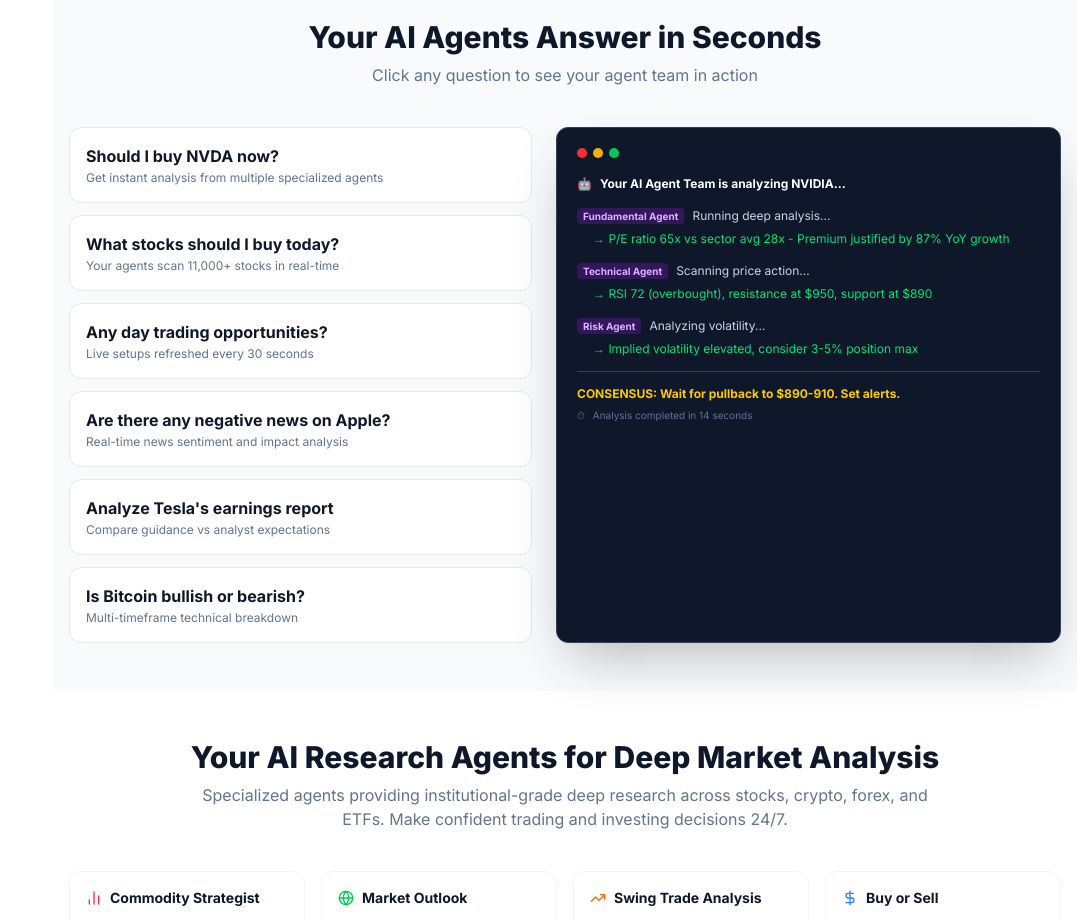
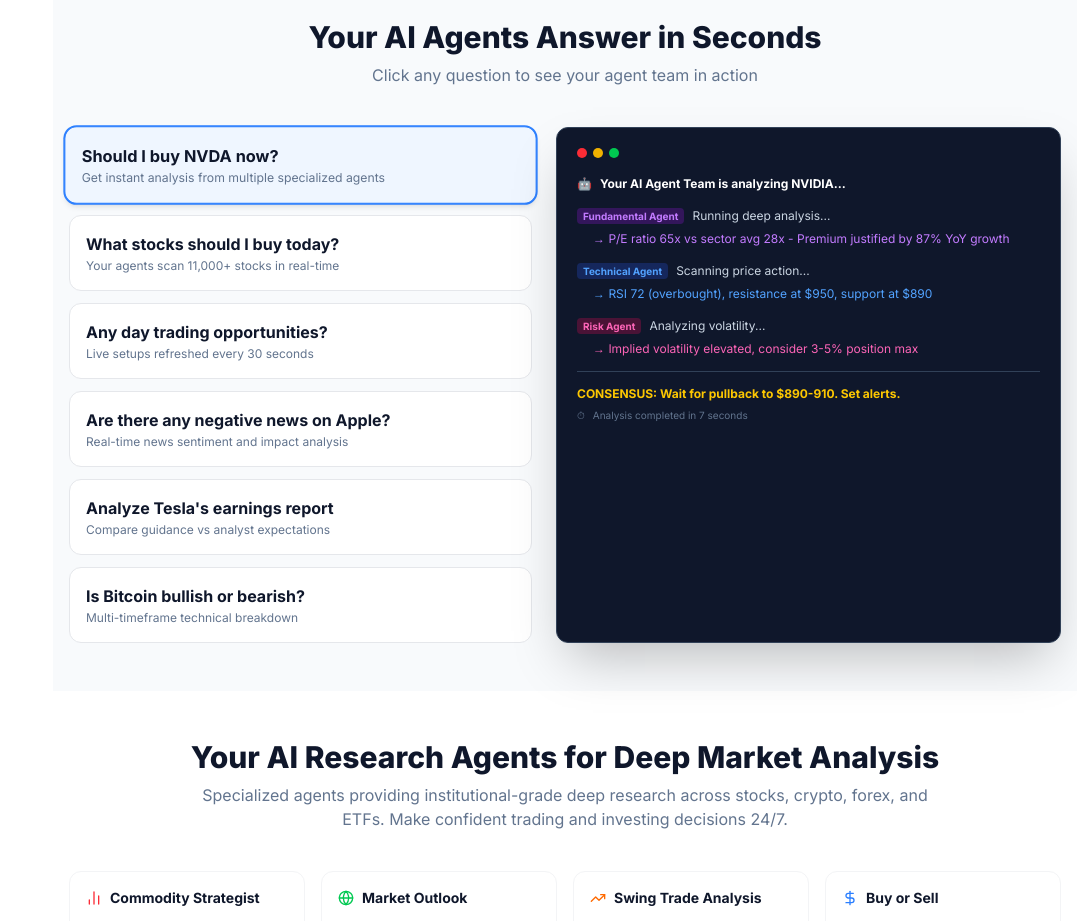
Before and after one commit to Paichanwut/aslan, a Next.js app: page / in a window 1280 px wide. Shown: the part 1900-2821 px from the top of the page, without its empty margins (203-1280 px from the left). Built offline with nearby package versions, Linux system fonts and the light colour scheme.

Commit message:
feat: implement dynamic agent demo section interactive console

```diff
--- a/src/components/landing/AgentDemoSection.tsx
+++ b/src/components/landing/AgentDemoSection.tsx
@@ -1,6 +1,11 @@
+import { useState } from "react";
 import { AGENT_DEMO_QUESTIONS } from "@/data/mockData";
 
 export function AgentDemoSection() {
+  const [activeIndex, setActiveIndex] = useState(0);
+  const activeQuestion = AGENT_DEMO_QUESTIONS[activeIndex];
+  const response = activeQuestion.response || AGENT_DEMO_QUESTIONS[0].response;
+
   return (
     <section className="py-12 px-4 bg-slate-50">
       <div className="max-w-6xl mx-auto">
@@ -19,15 +24,16 @@
             {AGENT_DEMO_QUESTIONS.map((q, i) => (
               <QuestionCard
                 key={i}
-                active={q.active}
+                active={i === activeIndex}
                 text={q.text}
                 subtext={q.subtext}
+                onClick={() => setActiveIndex(i)}
               />
             ))}
           </div>
 
           {/* Right: Terminal / Analysis View */}
-          <div className="flex-1 bg-slate-900 rounded-xl p-5 shadow-2xl border border-slate-700 font-mono text-xs leading-relaxed overflow-hidden relative">
+          <div className="flex-1 bg-slate-900 rounded-xl p-5 shadow-2xl border border-slate-700 font-mono text-xs leading-relaxed overflow-hidden relative min-h-[400px]">
             {/* Window Controls */}
             <div className="flex gap-1.5 mb-4">
               <div className="w-2.5 h-2.5 rounded-full bg-red-500"></div>
@@ -35,55 +41,47 @@
               <div className="w-2.5 h-2.5 rounded-full bg-green-500"></div>
             </div>
 
-            <div className="space-y-3 text-slate-300">
+            <div
+              key={activeIndex}
+              className="space-y-3 text-slate-300 animate-in fade-in slide-in-from-right-4 duration-500"
+            >
               <div className="flex items-center gap-2">
                 <span>🤖</span>
-                <span className="text-white font-bold">
-                  Your AI Agent Team is analyzing NVIDIA...
-                </span>
+                <span className="text-white font-bold">{response.title}</span>
               </div>
 
-              {/* Step 1 */}
-              <div>
-                <span className="bg-purple-900/50 text-purple-300 px-1.5 py-0.5 rounded text-[10px] font-bold mr-2">
-                  Fundamental Agent
-                </span>
-                <span>Running deep analysis...</span>
-                <div className="pl-4 mt-1 text-green-400">
-                  → P/E ratio 65x vs sector avg 28x - Premium justified by 87%
-                  YoY growth
+              {response.agents.map((agent: any, index: number) => (
+                <div
+                  key={index}
+                  className="animate-in fade-in slide-in-from-bottom-2 duration-500"
+                  style={{
+                    animationDelay: `${index * 150}ms`,
+                    fillMode: "backwards",
+                  }}
+                >
+                  <span
+                    className={`${agent.bg} ${agent.color} px-1.5 py-0.5 rounded text-[10px] font-bold mr-2`}
+                  >
+                    {agent.name}
+                  </span>
+                  <span>{agent.status}</span>
+                  <div className={`pl-4 mt-1 ${agent.color}`}>
+                    → {agent.output}
+                  </div>
                 </div>
-              </div>
-
-              {/* Step 2 */}
-              <div>
-                <span className="bg-purple-900/50 text-purple-300 px-1.5 py-0.5 rounded text-[10px] font-bold mr-2">
-                  Technical Agent
-                </span>
-                <span>Scanning price action...</span>
-                <div className="pl-4 mt-1 text-green-400">
-                  → RSI 72 (overbought), resistance at $950, support at $890
-                </div>
-              </div>
-
-              {/* Step 3 */}
-              <div>
-                <span className="bg-purple-900/50 text-purple-300 px-1.5 py-0.5 rounded text-[10px] font-bold mr-2">
-                  Risk Agent
-                </span>
-                <span>Analyzing volatility...</span>
-                <div className="pl-4 mt-1 text-green-400">
-                  → Implied volatility elevated, consider 3-5% position max
-                </div>
-              </div>
+              ))}
 
               {/* Consensus */}
-              <div className="pt-3 border-t border-slate-700 mt-3">
+              <div
+                className="pt-3 border-t border-slate-700 mt-3 animate-in fade-in slide-in-from-bottom-2 duration-700"
+                style={{ animationDelay: "600ms", fillMode: "backwards" }}
+              >
                 <div className="text-yellow-400 font-bold mb-1">
-                  CONSENSUS: Wait for pullback to $890-910. Set alerts.
+                  CONSENSUS: {response.consensus}
                 </div>
                 <div className="flex items-center gap-2 text-slate-500 text-[10px]">
-                  <span>⏱</span> Analysis completed in 14 seconds
+                  <span>⏱</span> Analysis completed in{" "}
+                  {(Math.random() * 20 + 5).toFixed(0)} seconds
                 </div>
               </div>
             </div>
@@ -101,14 +99,21 @@
   text,
   subtext,
   active,
+  onClick,
 }: {
   text: string;
   subtext: string;
   active?: boolean;
+  onClick: () => void;
 }) {
   return (
     <div
-      className={`p-4 rounded-xl border transition-all cursor-pointer ${active ? "bg-blue-50 border-blue-500 ring-1 ring-blue-500 shadow-md" : "bg-white border-gray-200 hover:border-blue-300 hover:shadow-sm"}`}
+      onClick={onClick}
+      className={`p-4 rounded-xl border transition-all cursor-pointer ${
+        active
+          ? "bg-blue-50 border-blue-500 ring-1 ring-blue-500 shadow-md transform scale-[1.02]"
+          : "bg-white border-gray-200 hover:border-blue-300 hover:shadow-sm hover:translate-x-1"
+      }`}
     >
       <h4 className="text-base font-bold text-slate-900 mb-0.5">{text}</h4>
       <p className="text-slate-500 text-xs">{subtext}</p>
--- a/src/data/mockData.ts
+++ b/src/data/mockData.ts
@@ -213,27 +213,153 @@
   {
     text: "Should I buy NVDA now?",
     subtext: "Get instant analysis from multiple specialized agents",
-    // active: true,
+    response: {
+      title: "Your AI Agent Team is analyzing NVIDIA...",
+      agents: [
+        {
+          name: "Fundamental Agent",
+          status: "Running deep analysis...",
+          output: "P/E ratio 65x vs sector avg 28x - Premium justified by 87% YoY growth",
+          color: "text-purple-400",
+          bg: "bg-purple-900/50",
+        },
+        {
+          name: "Technical Agent",
+          status: "Scanning price action...",
+          output: "RSI 72 (overbought), resistance at $950, support at $890",
+          color: "text-blue-400",
+          bg: "bg-blue-900/50",
+        },
+        {
+          name: "Risk Agent",
+          status: "Analyzing volatility...",
+          output: "Implied volatility elevated, consider 3-5% position max",
+          color: "text-pink-400",
+          bg: "bg-pink-900/50",
+        },
+      ],
+      consensus: "Wait for pullback to $890-910. Set alerts.",
+    },
   },
   {
     text: "What stocks should I buy today?",
     subtext: "Your agents scan 11,000+ stocks in real-time",
+    response: {
+      title: "Scanning 11,000+ assets for high-probability setups...",
+      agents: [
+        {
+          name: "Trend Scanner",
+          status: "Filtering market...",
+          output: "Identified 3 stocks breaking out on 3x average volume",
+          color: "text-green-400",
+          bg: "bg-green-900/50",
+        },
+        {
+          name: "Macro Agent",
+          status: "Checking conditions...",
+          output: "Sector rotation into Industrials and Tech detected",
+          color: "text-orange-400",
+          bg: "bg-orange-900/50",
+        },
+      ],
+      consensus: "Top Picks: AMD (Breakout), PLTR (Volume), UBER (Trend).",
+    },
   },
   {
     text: "Any day trading opportunities?",
     subtext: "Live setups refreshed every 30 seconds",
+    response: {
+      title: "Hunting for intraday volatility...",
+      agents: [
+        {
+          name: "Momentum Bot",
+          status: "Tracking velocity...",
+          output: "$TSLA surging +2% in last 15 mins, crossing VWAP",
+          color: "text-red-400",
+          bg: "bg-red-900/50",
+        },
+        {
+          name: "Scalp Agent",
+          status: "Calculating targets...",
+          output: "Potential long above $182.50, Target $184.00",
+          color: "text-yellow-400",
+          bg: "bg-yellow-900/50",
+        },
+      ],
+      consensus: "Watch TSLA for VWAP bounce. Quick scalp long.",
+    },
   },
   {
     text: "Are there any negative news on Apple?",
     subtext: "Real-time news sentiment and impact analysis",
+    response: {
+      title: "Scanning 50,000+ news sources for $AAPL...",
+      agents: [
+        {
+          name: "News Sentiment",
+          status: "Analyzing headlines...",
+          output: "Dominantly Neutral. Concerns on China sales offset by Services growth.",
+          color: "text-teal-400",
+          bg: "bg-teal-900/50",
+        },
+        {
+          name: "Social Arb",
+          status: "Reading sentiment...",
+          output: "Retail sentiment is cautiously optimistic (62% Bullish)",
+          color: "text-indigo-400",
+          bg: "bg-indigo-900/50",
+        },
+      ],
+      consensus: "No major negative catalysts. Buy the dip if > $180.",
+    },
   },
   {
     text: "Analyze Tesla's earnings report",
     subtext: "Compare guidance vs analyst expectations",
+    response: {
+      title: "Digging into Tesla's Q4 Earnings...",
+      agents: [
+        {
+          name: "Earnings Bot",
+          status: "Parsing 10-K...",
+          output: "EPS Beat by $0.05. Gross Margin contracted to 17.6%",
+          color: "text-cyan-400",
+          bg: "bg-cyan-900/50",
+        },
+        {
+          name: "Analyst Check",
+          status: "Comparing estimates...",
+          output: "Guidance for 2026 delivery growth flat. Market reacting negatively.",
+          color: "text-gray-400",
+          bg: "bg-gray-800",
+        },
+      ],
+      consensus: "Mixed report. Margins concerning. Wait for price stabilization.",
+    },
   },
   {
     text: "Is Bitcoin bullish or bearish?",
     subtext: "Multi-timeframe technical breakdown",
+    response: {
+      title: "Analyzing Crypto Market Structure...",
+      agents: [
+        {
+          name: "Chart Pattern",
+          status: "Identifying setup...",
+          output: "Bull Flag forming on 4H chart. Key support at $62k held.",
+          color: "text-orange-400",
+          bg: "bg-orange-900/50",
+        },
+        {
+          name: "On-Chain Agent",
+          status: "Tracking whales...",
+          output: "Exchange outflows spike. Accumulation phase detected.",
+          color: "text-blue-400",
+          bg: "bg-blue-900/50",
+        },
+      ],
+      consensus: "Bullish above $64k. Target $68k this week.",
+    },
   },
 ];
 
```
